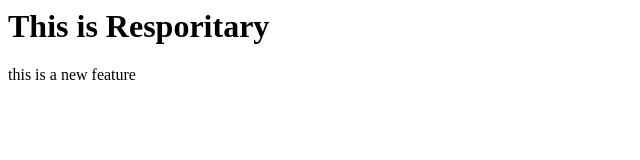
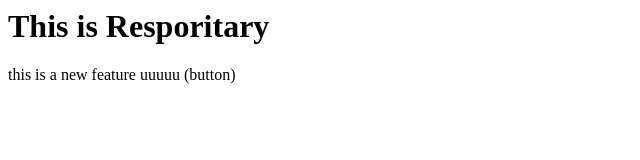
Before and after one commit to Rojina554/mycollege, a plain HTML site: page index.html in a window 1280 px wide. Shown: the full height of the page, 0-640 px from the left. Drawn offline with Linux system fonts and the light colour scheme.

```diff
--- a/index.html
+++ b/index.html
@@ -1,2 +1,2 @@
 <h1> This is Resporitary</h1>
-<p> this is a new feature</p>
+<p> this is a new feature uuuuu (button)</p>
```
